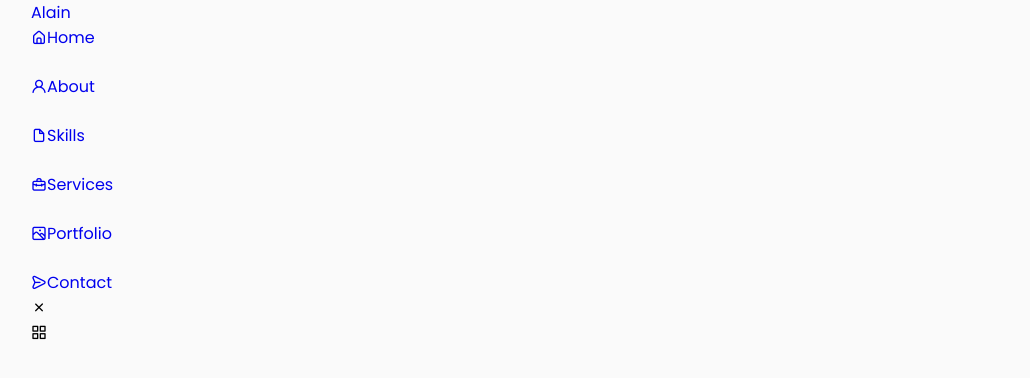
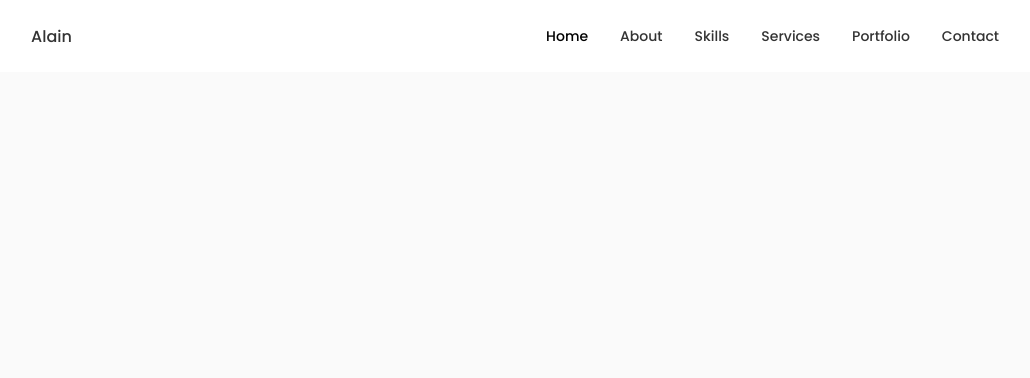
Before and after one commit to alain-nambi/portfolio, a React (Vite) app: page / in a window 1280 px wide. Shown: the top 378 px of the page, without its empty margins (125-1155 px from the left). Built offline with nearby package versions, Linux system fonts and the light colour scheme.

Commit message:
Update {App, Header} CSS : ▶️ Add color to App.css ▶️ Update Header.css ▶️ Import Header.css to Header.jsx component

```diff
--- a/src/App.css
+++ b/src/App.css
@@ -82,6 +82,7 @@
 
 body {
     background-color: var(--body-color);
+    color: var(--text-color);
 }
 
 h1,
--- a/src/components/Header/Header.css
+++ b/src/components/Header/Header.css
@@ -0,0 +1,51 @@
+/*======= HEADER ====== */
+.header {
+    width: 100%;
+    position: fixed;
+    top: 0;
+    left: 0;
+    z-index: var(--z-fixed);
+    background-color: var(--container-color);
+}
+
+/*======= NAVIGATION ====== */
+.nav {
+    height: calc(var(--header-height) + 1.5rem);
+    display: flex;
+    justify-content: space-between;
+    align-items: center;
+    column-gap: 1rem;
+}
+
+.nav__logo,
+.nav__toggle {
+    color: var(--title-color);
+    font-weight: var(--font-medium);
+}
+
+.nav__list {
+    display: flex;
+    column-gap: 2rem;
+}
+
+.nav__link {
+    display: flex;
+    flex-direction: column;
+    align-items: center;
+    font-size: var(--small-font-size);
+    color: var(--title-color);
+    font-weight: var(--font-medium);
+    transition: 0.3s;
+}
+
+.nav__icon,
+.nav__close,
+.nav__toggle {
+    display: none;
+}
+
+/*====== ACTIVE LINKS ====== */
+.active-link,
+.nav__link:hover {
+    color: var(--title-color-dark);
+}
--- a/src/components/Header/Header.jsx
+++ b/src/components/Header/Header.jsx
@@ -1,4 +1,6 @@
 import React from "react";
+
+import "./Header.css";
 
 const Header = () => {
     return (
@@ -11,42 +13,42 @@
                 <div className="nav__menu">
                     <ul className="nav__list grid">
                         <li className="nav__item">
-                            <a href="#home" className="nav_link">
+                            <a href="#home" className="nav__link active-link">
                                 <i className="uil uil-estate nav__icon"></i>
                                 Home
                             </a>
                         </li>
 
                         <li className="nav__item">
-                            <a href="#about" className="nav_link">
+                            <a href="#about" className="nav__link">
                                 <i className="uil uil-user nav__icon"></i>
                                 About
                             </a>
                         </li>
 
                         <li className="nav__item">
-                            <a href="#skills" className="nav_link">
+                            <a href="#skills" className="nav__link">
                                 <i className="uil uil-file nav__icon"></i>
                                 Skills
                             </a>
                         </li>
 
                         <li className="nav__item">
-                            <a href="#services" className="nav_link">
+                            <a href="#services" className="nav__link">
                                 <i className="uil uil-briefcase-alt nav__icon"></i>
                                 Services
                             </a>
                         </li>
 
                         <li className="nav__item">
-                            <a href="#portfolio" className="nav_link">
+                            <a href="#portfolio" className="nav__link">
                                 <i className="uil uil-scenery nav__icon"></i>
                                 Portfolio
                             </a>
                         </li>
 
                         <li className="nav__item">
-                            <a href="#contact" className="nav_link">
+                            <a href="#contact" className="nav__link">
                                 <i className="uil uil-message nav__icon"></i>
                                 Contact
                             </a>
```
